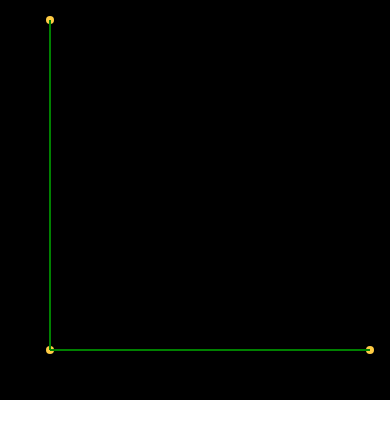
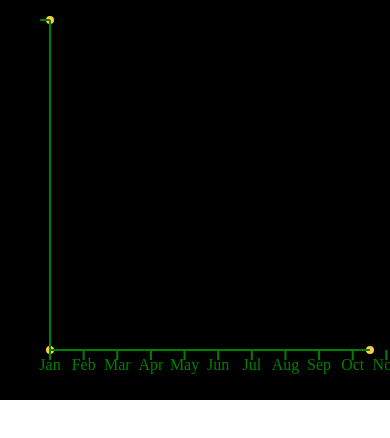
Before and after one commit to illenafnayr/GaiaApp, a React Native app: screen / in a window 390 px wide. Shown: the top 438 px of the page. Built offline with nearby package versions, Linux system fonts and the light colour scheme.

Commit message:
x axis label ticks

```diff
--- a/src/components/line-chart/LineChart.js
+++ b/src/components/line-chart/LineChart.js
@@ -1,22 +1,31 @@
 import React, { useEffect, useRef } from 'react';
 import { Animated, Dimensions, View } from 'react-native';
 import { styles } from './styles';
-import Svg, {G, Line, Circle} from 'react-native-svg';
+import Svg, { G, Line, Circle, Text as SvgText } from 'react-native-svg';
 
 const window_width = Dimensions.get('window').width
 
-const LineChart = ({containerHeight = 400, circleColor = "yellow", circleRadius = 4, axisColor='green', axisWidth=2}) => {
+const LineChart = ({
+  line_chart_data = [],
+  containerHeight = 400,
+  circleColor = "yellow",
+  circleRadius = 4,
+  axisColor = 'green',
+  axisWidth = 2,
+}) => {
   const marginFor_x_fromLeft = 50;
   const marginFor_y_fromBottom = 50;
-  const padding_fromscreenBorder = 20;
+  const padding_from_screenBorder = 20;
 
   const x_axis_x1_point = marginFor_x_fromLeft;
   const x_axis_y1_point = containerHeight - marginFor_y_fromBottom;
-  const x_axis_x2_point = window_width - padding_fromscreenBorder;
+  const x_axis_x2_point = window_width - padding_from_screenBorder;
   const x_axis_y2_point = containerHeight - marginFor_y_fromBottom;
+  const x_axis_actual_width = window_width - padding_from_screenBorder;
+  const gap_between_x_axis_ticks = x_axis_actual_width / (line_chart_data.length - 1)
 
   const y_axis_x1_point = marginFor_x_fromLeft;
-  const y_axis_y1_point = padding_fromscreenBorder;
+  const y_axis_y1_point = padding_from_screenBorder;
   const y_axis_x2_point = marginFor_x_fromLeft
   const y_axis_y2_point = containerHeight - marginFor_y_fromBottom;
 
@@ -28,7 +37,7 @@ const LineChart = ({containerHeight = 400, circleColor = "yellow", circleRadius
   const AnimatedLine = Animated.createAnimatedComponent(Line);
   const AnimatedCircle = Animated.createAnimatedComponent(Circle);
 
-  useEffect(()=>{
+  useEffect(() => {
     start_axis_circle_animation();
     start_x_y_axis_animation();
   }, [])
@@ -56,31 +65,31 @@ const LineChart = ({containerHeight = 400, circleColor = "yellow", circleRadius
   }
 
   const render_x_y_axis = () => {
-     return (
-      <G key="x-axis y-axis">
+    return (
+      <G key='x-axis y-axis'>
         <AnimatedCircle
-          key="x-axis x1y1-circle"
+          key='x-axis x1y1-circle'
           cx={x_axis_x1_point}
           cy={x_axis_y1_point}
           fill={circleColor}
           r={animated_circle_radius}
         />
         <AnimatedCircle
-          key="x-axis x2y2-circle"
+          key='x-axis x2y2-circle'
           cx={x_axis_x2_point}
           cy={x_axis_y2_point}
           fill={circleColor}
           r={animated_circle_radius}
         />
         <AnimatedCircle
-          key="y-axis x1y1-circle"
+          key='y-axis x1y1-circle'
           cx={y_axis_x1_point}
           cy={y_axis_y1_point}
           fill={circleColor}
           r={animated_circle_radius}
         />
         <AnimatedLine
-        key="x-axis"
+          key='x-axis'
           x1={x_axis_x1_point}
           y1={x_axis_y1_point}
           x2={animated_x_axis_width}
@@ -89,7 +98,7 @@ const LineChart = ({containerHeight = 400, circleColor = "yellow", circleRadius
           strokeWidth={axisWidth}
         />
         <AnimatedLine
-        key="y-axis"
+          key='y-axis'
           x1={y_axis_x1_point}
           y1={animated_y_axis_width}
           x2={y_axis_x2_point}
@@ -98,12 +107,59 @@ const LineChart = ({containerHeight = 400, circleColor = "yellow", circleRadius
           strokeWidth={axisWidth}
         />
       </G>
-     )
+    )
   }
+  const render_x_axis_labels_and_ticks = () => {
+    return line_chart_data.map((item, index) => {
+      let x_point = x_axis_x1_point + gap_between_x_axis_ticks * index;
+      return (
+        <G key={`x-axis labels and ticks${index}`}>
+          <Line
+            key={`x-axis-tick${index}`}
+            x1={x_point}
+            y1={x_axis_y1_point}
+            x2={x_point}
+            y2={x_axis_y1_point + 10}
+            strokeWidth={axisWidth}
+            stroke={axisColor}
+          />
+          <SvgText
+            x={x_point}
+            y={x_axis_y1_point + 20}
+            fill={axisColor}
+            textAnchor='middle'
+          >
+            {item?.month}
+          </SvgText>
+        </G>
+      )
+    })
+  }
+
+  const render_y_axis_labels_and_ticks = () => {
+    return (
+      <G
+        key='y-axis labels and ticks'
+      >
+        <Line
+          key='y-axis tick'
+          x1={marginFor_x_fromLeft}
+          y1={padding_from_screenBorder}
+          x2={marginFor_x_fromLeft - 10}
+          y2={padding_from_screenBorder}
+          stroke={axisColor}
+          strokeWidth={axisWidth}
+        />
+      </G>
+    )
+  }
+
   return (
-    <View style={[styles.svgWrapper, {height: containerHeight}]}>
+    <View style={[styles.svgWrapper, { height: containerHeight }]}>
       <AnimatedSvg height="100%" width="100%" style={styles.svgStyle}>
         {render_x_y_axis()}
+        {render_x_axis_labels_and_ticks()}
+        {render_y_axis_labels_and_ticks()}
       </AnimatedSvg>
     </View>
   );
--- a/src/views/dashboard/Dashboard.js
+++ b/src/views/dashboard/Dashboard.js
@@ -6,10 +6,11 @@ import { styles } from './styles.js'
 const Dashboard = ({ data }) => {
   return (
     <SafeAreaView style={styles.container}>
-        <LineChart
-          containerHeight={400}
-          circleColor="#FC4"
-          circleRadius={4} />
+      <LineChart
+        line_chart_data={[{ month: 'Jan', value: 300 }, { month: 'Feb', value: 754 }, { month: 'Mar', value: 999 }, { month: 'Apr', value: 563 }, { month: 'May', value: 865 }, { month: 'Jun', value: 300 }, { month: 'Jul', value: 543 }, { month: 'Aug', value: 234 }, { month: 'Sep', value: 574 }, { month: 'Oct', value: 356 }, { month: 'Nov', value: 734 }, { month: 'Dec', value: 323 },]}
+        containerHeight={400}
+        circleColor="#FC4"
+        circleRadius={4} />
     </SafeAreaView>
   );
 };
```
